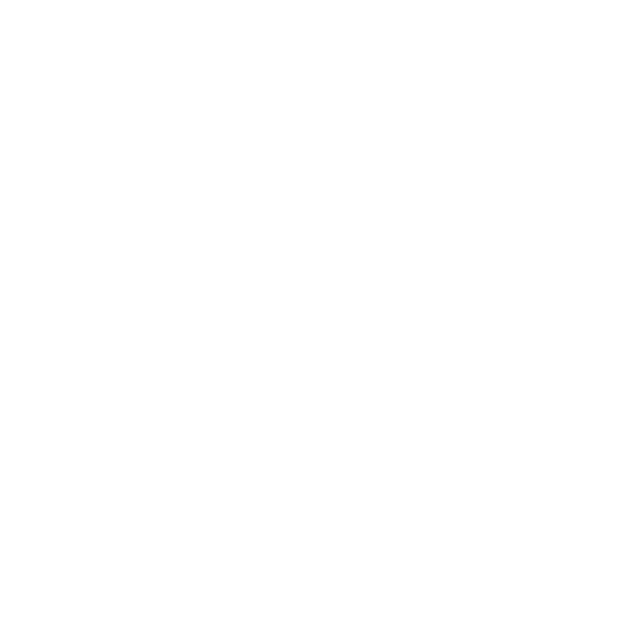
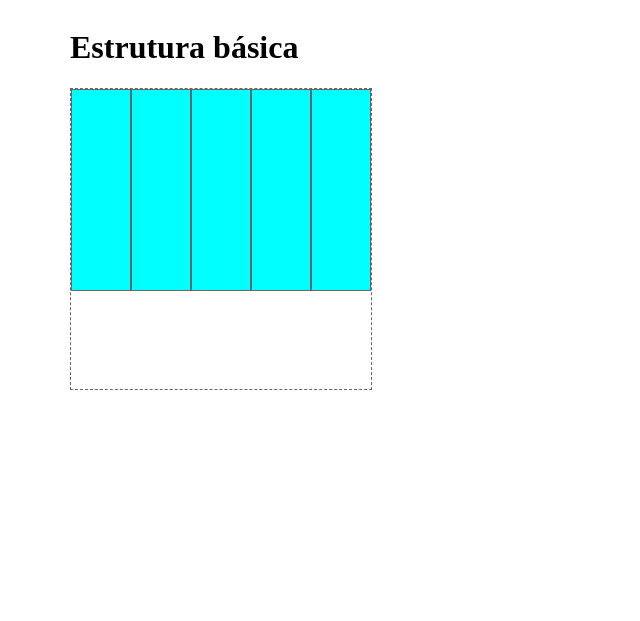
Before and after one commit to vitorvargem27/RevisaoRepository, a plain HTML site: page index.html in a window 1280 px wide. Shown: the whole page, without its empty margins (0-640 px from the left). Drawn offline with Linux system fonts and the light colour scheme.

Commit message:
Estrutura básica

```diff
--- /dev/null
+++ b/flexbox.css
@@ -0,0 +1,27 @@
+#conteudo-flexbox{
+    display: flex;
+    flex-wrap: wrap;
+    margin: auto;
+    width: 1140px;
+    gap: 10px;
+}
+
+.item-flexbox{
+    width: 300px;
+    height: 300px;
+
+}
+
+.container-01{
+    display: flex;
+    width: 300px;
+    height: 300px;
+    border: 1px dashed #666;
+}
+
+.box{
+    width: 200px;
+    height: 200px;
+    background-color: aqua;
+    border: 1px solid #666;
+}
--- a/index.html
+++ b/index.html
@@ -1,11 +1,33 @@
 <!DOCTYPE html>
 <html lang="en">
+
 <head>
     <meta charset="UTF-8">
     <meta name="viewport" content="width=device-width, initial-scale=1.0">
+    <link rel="stylesheet" type="text/css" href="flexbox.css" />
     <title>Revisão módulo 1</title>
 </head>
+
 <body>
+    <div id="conteudo-flexbox">
+        <div class="item-flexbox">
+            <h1>Estrutura básica</h1>
+            <div class="container-01">
+                <div class="box"></div>
+                <div class="box"></div>
+                <div class="box"></div>
+                <div class="box"></div>
+                <div class="box"></div>
+            </div>
+        </div>
+        <div class="item-flexbox"></div>
+        <div class="item-flexbox"></div>
+        <div class="item-flexbox"></div>
+        <div class="item-flexbox"></div>
+        <div class="item-flexbox"></div>
+        <div class="item-flexbox"></div>
+        <div class="item-flexbox"></div>
+    </div>
+</body>
 
-</body>
 </html>
```
